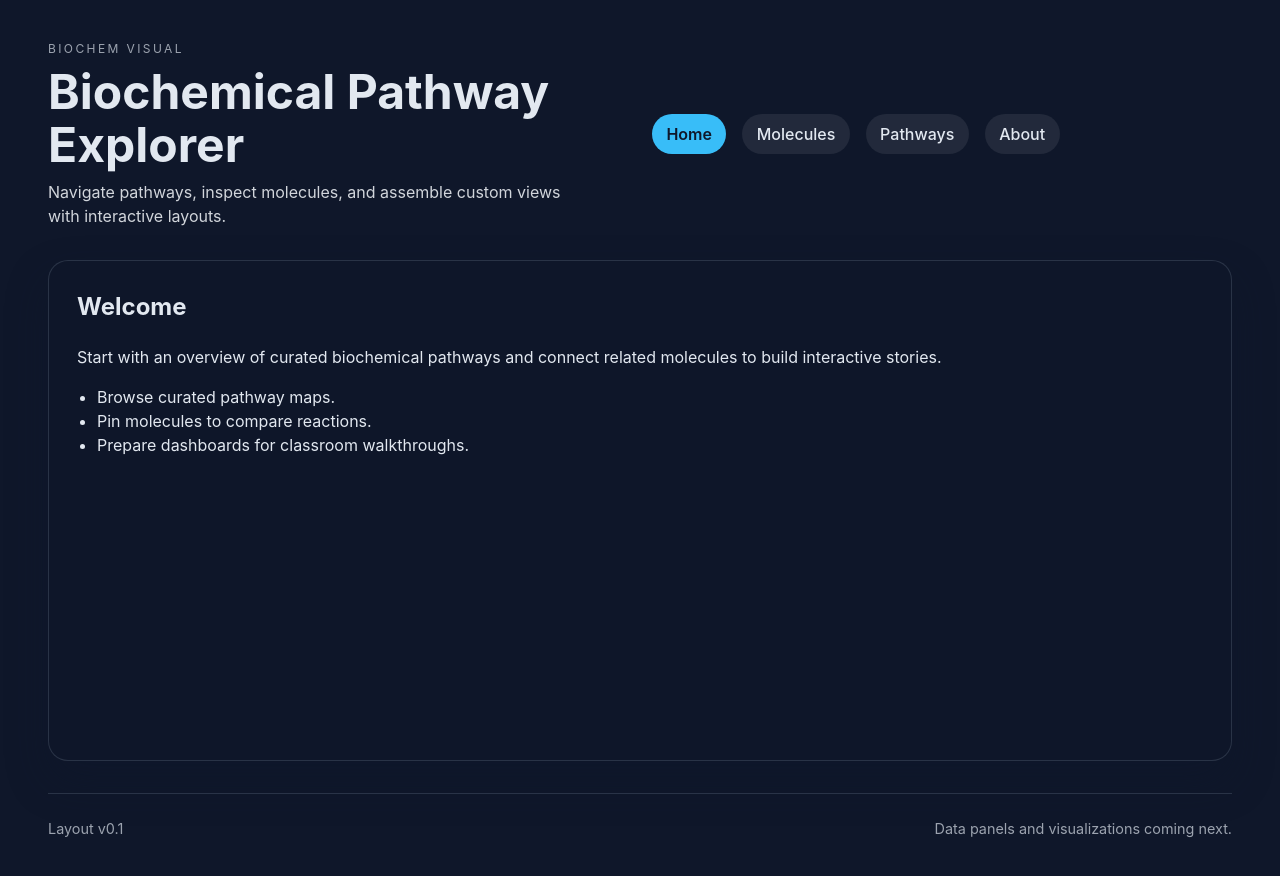
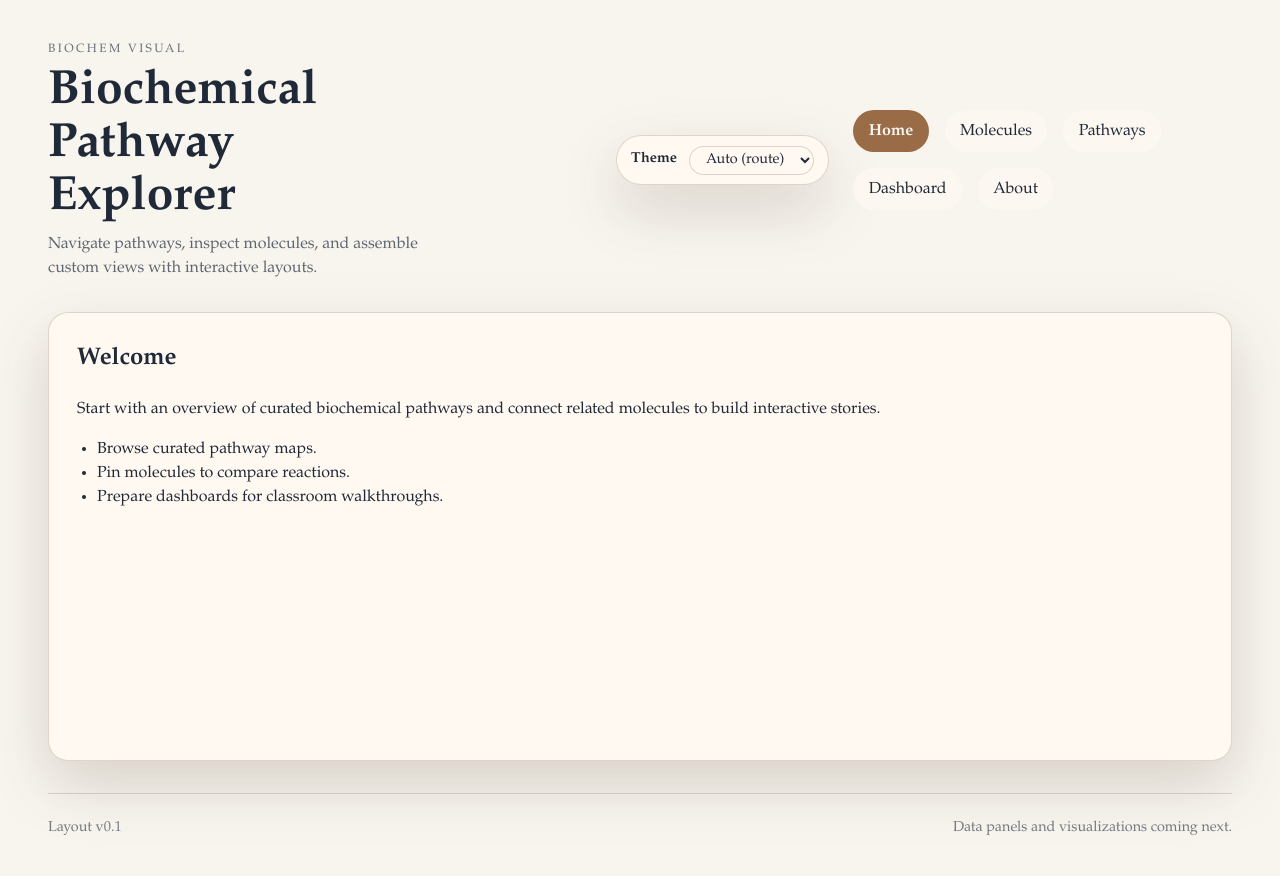
Before and after one commit to lucien20200101-jpg/biochem-visual, a React (Vite) app: page / in a window 1280 px wide. Shown: the top 876 px of the page. Built offline with nearby package versions, Linux system fonts and the light colour scheme.

Commit message:
Add route-based theme tokens (#4)

```diff
--- a/src/App.css
+++ b/src/App.css
@@ -4,6 +4,8 @@
   flex-direction: column;
   gap: 2rem;
   padding: 2.5rem 3rem 3rem;
+  background: var(--theme-bg);
+  color: var(--theme-text);
 }
 
 .app-header {
@@ -18,14 +20,42 @@
   text-transform: uppercase;
   letter-spacing: 0.2em;
   font-size: 0.75rem;
-  color: #9ca3af;
+  color: color-mix(in srgb, var(--theme-text), transparent 35%);
   margin: 0 0 0.5rem;
 }
 
 .app-subtitle {
   max-width: 540px;
-  color: #d1d5db;
+  color: color-mix(in srgb, var(--theme-text), transparent 30%);
   margin: 0.5rem 0 0;
+}
+
+.theme-switcher {
+  display: flex;
+  align-items: center;
+  justify-content: flex-end;
+  gap: 0.75rem;
+  padding: 0.6rem 0.9rem;
+  border-radius: 999px;
+  background: var(--theme-card);
+  border: 1px solid var(--theme-border);
+  box-shadow: var(--theme-shadow);
+  width: fit-content;
+  margin-left: auto;
+  font-size: 0.9rem;
+}
+
+.theme-switcher label {
+  font-weight: 600;
+}
+
+.theme-switcher select {
+  border-radius: 999px;
+  border: 1px solid var(--theme-border);
+  background: color-mix(in srgb, var(--theme-card), transparent 15%);
+  color: var(--theme-text);
+  padding: 0.35rem 0.75rem;
+  font: inherit;
 }
 
 .app-nav {
@@ -38,14 +68,16 @@
 .app-nav a {
   padding: 0.5rem 0.9rem;
   border-radius: 999px;
-  background: rgba(255, 255, 255, 0.08);
+  background: color-mix(in srgb, var(--theme-card), transparent 25%);
+  border: 1px solid transparent;
   color: inherit;
 }
 
 .app-nav a.active {
-  background: #38bdf8;
-  color: #0f172a;
+  background: var(--theme-primary);
+  color: var(--theme-bg);
   font-weight: 600;
+  border-color: color-mix(in srgb, var(--theme-primary), transparent 20%);
 }
 
 .app-main {
@@ -57,13 +89,15 @@
 .content-panel {
   padding: 1.75rem;
   border-radius: 1.25rem;
-  background: rgba(15, 23, 42, 0.7);
-  border: 1px solid rgba(148, 163, 184, 0.2);
-  box-shadow: 0 20px 40px rgba(15, 23, 42, 0.35);
+  background: var(--theme-card);
+  border: 1px solid var(--theme-border);
+  box-shadow: var(--theme-shadow);
+  backdrop-filter: blur(18px);
 }
 
 .content-panel h2 {
   margin-top: 0;
+  font-family: var(--theme-font);
 }
 
 .content-panel ul {
@@ -74,9 +108,9 @@
 .app-footer {
   display: flex;
   justify-content: space-between;
-  color: #9ca3af;
+  color: color-mix(in srgb, var(--theme-text), transparent 40%);
   font-size: 0.9rem;
-  border-top: 1px solid rgba(148, 163, 184, 0.2);
+  border-top: 1px solid var(--theme-border);
   padding-top: 1.5rem;
 }
 
@@ -85,6 +119,12 @@
     padding: 2rem 1.5rem 2.5rem;
   }
 
+  .theme-switcher {
+    width: 100%;
+    justify-content: space-between;
+    margin-left: 0;
+  }
+
   .app-footer {
     flex-direction: column;
     gap: 0.5rem;
--- a/src/App.jsx
+++ b/src/App.jsx
@@ -1,7 +1,29 @@
-import { NavLink, Route, Routes } from "react-router-dom";
+import { NavLink, Route, Routes, useLocation } from "react-router-dom";
+import { useEffect, useMemo, useState } from "react";
 import "./App.css";
 
 function Layout() {
+  const location = useLocation();
+  const [manualTheme, setManualTheme] = useState("auto");
+  const autoTheme = useMemo(() => {
+    const { pathname } = location;
+    if (pathname === "/molecules" || pathname.startsWith("/molecules/")) {
+      return "glass";
+    }
+    if (pathname === "/dashboard" || pathname === "/wrongbook") {
+      return "dashboard";
+    }
+    if (pathname === "/map" || pathname.startsWith("/learn/")) {
+      return "manuscript";
+    }
+    return "manuscript";
+  }, [location]);
+  const resolvedTheme = manualTheme === "auto" ? autoTheme : manualTheme;
+
+  useEffect(() => {
+    document.documentElement.setAttribute("data-theme", resolvedTheme);
+  }, [resolvedTheme]);
+
   return (
     <div className="app-shell">
       <header className="app-header">
@@ -13,20 +35,40 @@ function Layout() {
             interactive layouts.
           </p>
         </div>
+        {import.meta.env.DEV ? (
+          <div className="theme-switcher">
+            <label htmlFor="theme-select">Theme</label>
+            <select
+              id="theme-select"
+              value={manualTheme}
+              onChange={(event) => setManualTheme(event.target.value)}
+            >
+              <option value="auto">Auto (route)</option>
+              <option value="manuscript">Manuscript</option>
+              <option value="glass">Glass</option>
+              <option value="dashboard">Dashboard</option>
+            </select>
+          </div>
+        ) : null}
         <nav className="app-nav" aria-label="Primary">
           <NavLink to="/" end>
             Home
           </NavLink>
           <NavLink to="/molecules">Molecules</NavLink>
           <NavLink to="/pathways">Pathways</NavLink>
+          <NavLink to="/dashboard">Dashboard</NavLink>
           <NavLink to="/about">About</NavLink>
         </nav>
       </header>
       <main className="app-main">
         <Routes>
           <Route index element={<Home />} />
+          <Route path="map" element={<MapView />} />
+          <Route path="learn/*" element={<Learn />} />
           <Route path="molecules" element={<Molecules />} />
           <Route path="pathways" element={<Pathways />} />
+          <Route path="dashboard" element={<Dashboard />} />
+          <Route path="wrongbook" element={<Wrongbook />} />
           <Route path="about" element={<About />} />
         </Routes>
       </main>
@@ -67,6 +109,30 @@ function Molecules() {
   );
 }
 
+function MapView() {
+  return (
+    <section className="content-panel">
+      <h2>Map Explorer</h2>
+      <p>
+        Sketch out pathway maps with story overlays, annotation pins, and
+        curated callouts for classroom walkthroughs.
+      </p>
+    </section>
+  );
+}
+
+function Learn() {
+  return (
+    <section className="content-panel">
+      <h2>Learn Modules</h2>
+      <p>
+        Learning modules will introduce pathway concepts with guided steps,
+        quizzes, and contextual molecule highlights.
+      </p>
+    </section>
+  );
+}
+
 function Pathways() {
   return (
     <section className="content-panel">
@@ -74,6 +140,30 @@ function Pathways() {
       <p>
         Placeholder for interactive pathway diagrams. This area will host zoom,
         annotations, and export tools.
+      </p>
+    </section>
+  );
+}
+
+function Dashboard() {
+  return (
+    <section className="content-panel">
+      <h2>Dashboard Overview</h2>
+      <p>
+        Track pathway coverage, learning milestones, and molecule engagement
+        with a structured, data-driven layout.
+      </p>
+    </section>
+  );
+}
+
+function Wrongbook() {
+  return (
+    <section className="content-panel">
+      <h2>Wrongbook Review</h2>
+      <p>
+        Capture common mistakes, lab notes, and remediation steps to make review
+        sessions more targeted.
       </p>
     </section>
   );
--- a/src/index.css
+++ b/src/index.css
@@ -2,10 +2,6 @@
   font-family: Inter, system-ui, Avenir, Helvetica, Arial, sans-serif;
   line-height: 1.5;
   font-weight: 400;
-
-  color-scheme: light;
-  color: #e2e8f0;
-  background-color: #0f172a;
 
   font-synthesis: none;
   text-rendering: optimizeLegibility;
@@ -13,26 +9,66 @@
   -moz-osx-font-smoothing: grayscale;
 }
 
-a {
-  font-weight: 500;
-  color: #646cff;
-  text-decoration: inherit;
+html[data-theme="manuscript"] {
+  color-scheme: light;
+  --theme-bg: #f8f5ef;
+  --theme-text: #1f2937;
+  --theme-primary: #9a6b47;
+  --theme-accent: #2563eb;
+  --theme-card: #fff9f2;
+  --theme-border: rgba(140, 97, 71, 0.25);
+  --theme-shadow: 0 24px 60px rgba(72, 52, 36, 0.18);
+  --theme-font: "Source Serif 4", "Iowan Old Style", "Palatino Linotype", serif;
 }
 
-a:hover {
-  color: #535bf2;
+html[data-theme="glass"] {
+  color-scheme: dark;
+  --theme-bg: #0b1020;
+  --theme-text: #e2e8f0;
+  --theme-primary: #38bdf8;
+  --theme-accent: #f472b6;
+  --theme-card: rgba(18, 28, 56, 0.6);
+  --theme-border: rgba(148, 163, 184, 0.3);
+  --theme-shadow: 0 20px 60px rgba(15, 23, 42, 0.55);
+  --theme-font: "Inter", system-ui, sans-serif;
+}
+
+html[data-theme="dashboard"] {
+  color-scheme: light;
+  --theme-bg: #eef2f7;
+  --theme-text: #111827;
+  --theme-primary: #2563eb;
+  --theme-accent: #14b8a6;
+  --theme-card: #ffffff;
+  --theme-border: rgba(148, 163, 184, 0.4);
+  --theme-shadow: 0 18px 40px rgba(15, 23, 42, 0.15);
+  --theme-font: "Inter", system-ui, sans-serif;
 }
 
 body {
   margin: 0;
   min-width: 320px;
   min-height: 100vh;
+  background-color: var(--theme-bg);
+  color: var(--theme-text);
+  font-family: var(--theme-font);
+}
+
+a {
+  font-weight: 500;
+  color: var(--theme-primary);
+  text-decoration: inherit;
+}
+
+a:hover {
+  color: var(--theme-accent);
 }
 
 h1 {
   font-size: clamp(2rem, 4vw, 3rem);
   line-height: 1.1;
   margin: 0;
+  font-family: var(--theme-font);
 }
 
 #root {
```
